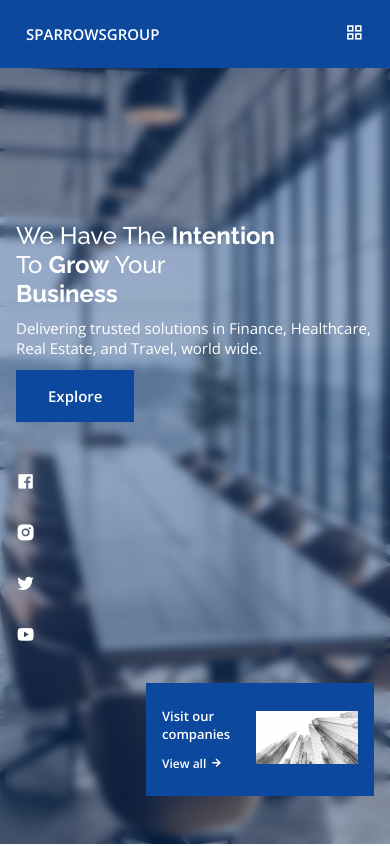
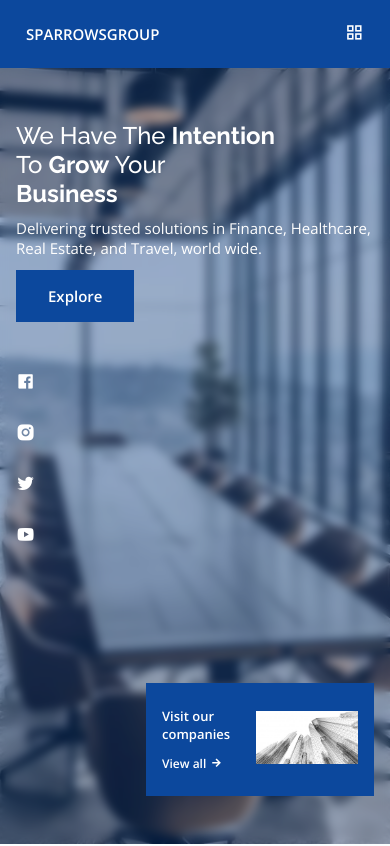
Before and after one commit to joe-spec/sparrowsgroup, a plain HTML site: page index.html in a window 390 px wide. Shown: the top 846 px of the page. Drawn offline with nearby package versions, Linux system fonts and the light colour scheme.

Commit message:
header correction

```diff
--- a/assets/css/styles.css
+++ b/assets/css/styles.css
@@ -393,7 +393,7 @@ input {
   .home__data-title {
     font-size: var(--biggest-font-size);
     font-weight: var(--font-medium);
-    margin: 400px 0 10px 0;
+    margin: 200px 0 10px 0;
   }
 
   .home__container {
```
